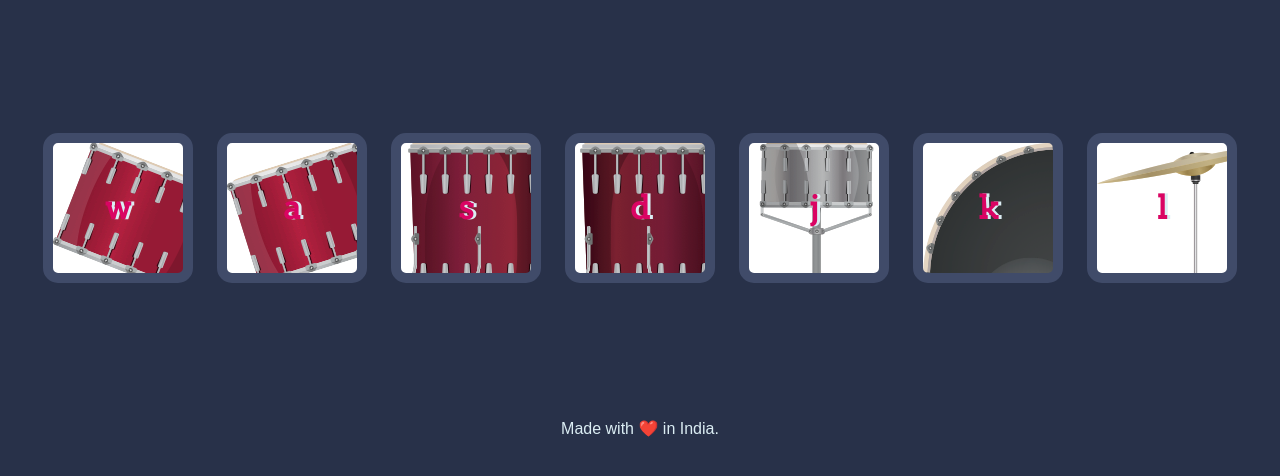
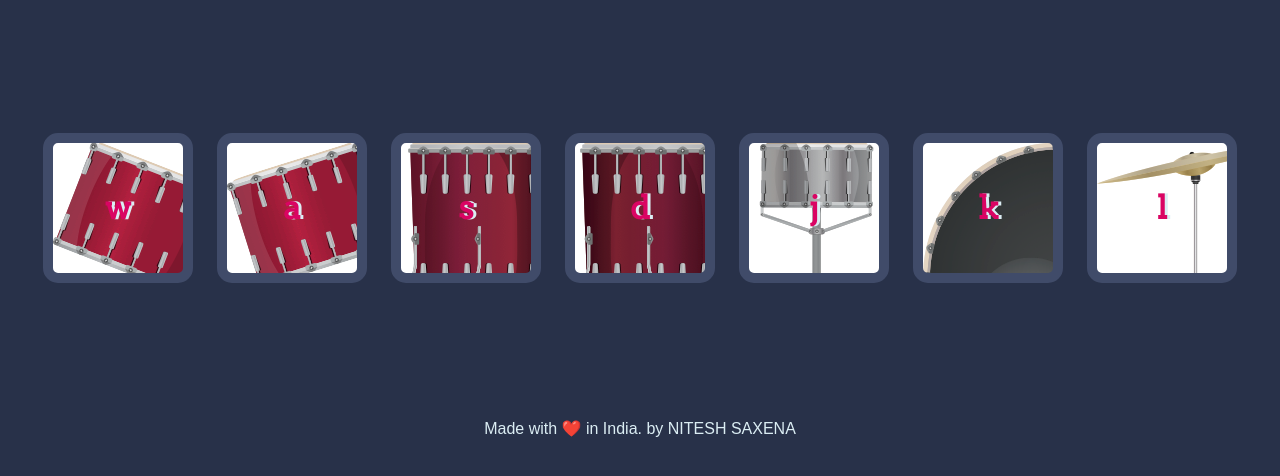
Before and after one commit to niteshsaxena03/DRUM-PROJECT, a plain HTML site: page index.html in a window 1280 px wide. Shown: the part 156-632 px from the top of the page. Drawn offline with Linux system fonts and the light colour scheme.

Commit message:
Update index.html

```diff
--- a/index.html
+++ b/index.html
@@ -24,6 +24,7 @@
 
   <footer>
     Made with ❤️ in India.
+    by NITESH SAXENA
   </footer>
   <script src="./index1.js" charset="utf-8"></script>
 </body>
```
